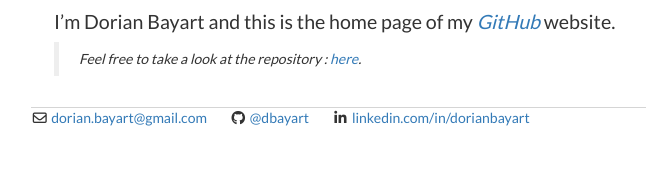
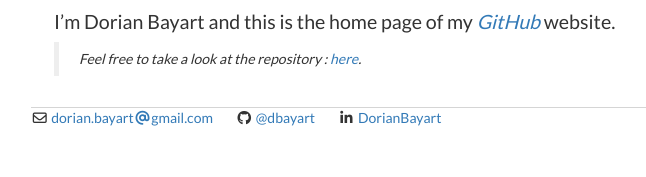
Before and after one commit to dorianbayart/dorianbayart.github.io, a Jekyll site: the page built from index.md, in a window 1280 px wide. Shown: the part 123-300 px from the top of the page, without its empty margins (1-647 px from the left). Built offline with Jekyll 4.4.1, drawn with Linux system fonts in a browser that asks for light colours; nearby versions of some CDN libraries.

Commit message:
Update default.html

```diff
--- a/_layouts/default.html
+++ b/_layouts/default.html
@@ -36,9 +36,9 @@
 		</div><!-- /.container -->
 		<footer id="footer">
 			<ul>
-				<li><i class="fa fa-envelope-o fa-fw"></i>&nbsp;<a href="mailto:dorian.bayart+github@gmail.com">dorian.bayart@gmail.com</a></li>
+				<li><i class="fa fa-envelope-o fa-fw"></i>&nbsp;<a href="mailto:dorian.bayart+github@gmail.com">dorian.bayart<i class="fa fa-at fa-fw" aria-hidden="true"></i>gmail.com</a></li>
 				<li><i class="fa fa-github fa-fw"></i>&nbsp;<a href="https://github.com/dbayart">@dbayart</a></li>
-				<li><i class="fa fa-linkedin fa-fw"></i>&nbsp;<a href="https://fr.linkedin.com/in/dorianbayart">linkedin.com/in/dorianbayart</a></li>
+				<li><i class="fa fa-linkedin fa-fw"></i>&nbsp;<a href="https://fr.linkedin.com/in/dorianbayart">DorianBayart</a></li>
 			</ul>
 		</footer>
 
```
